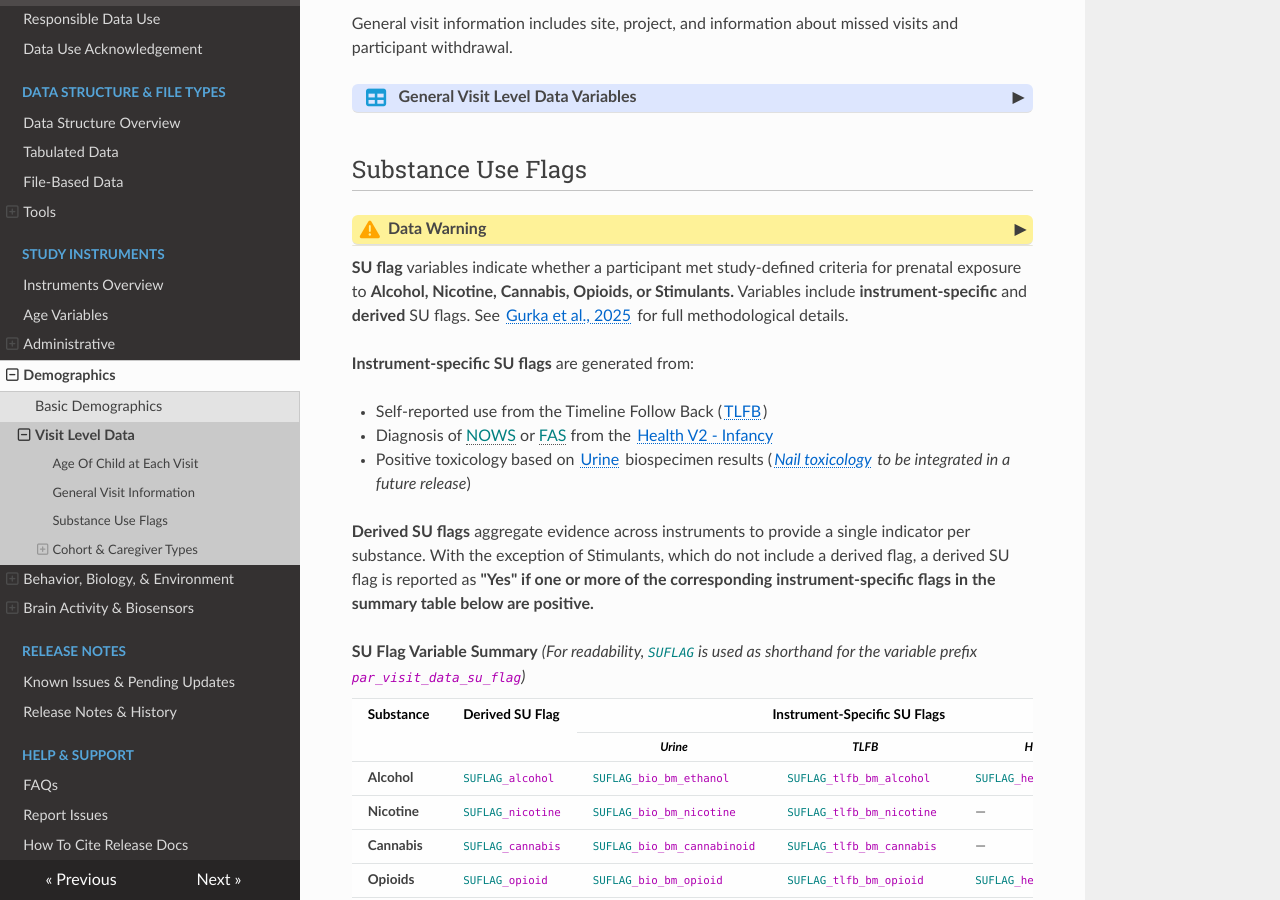
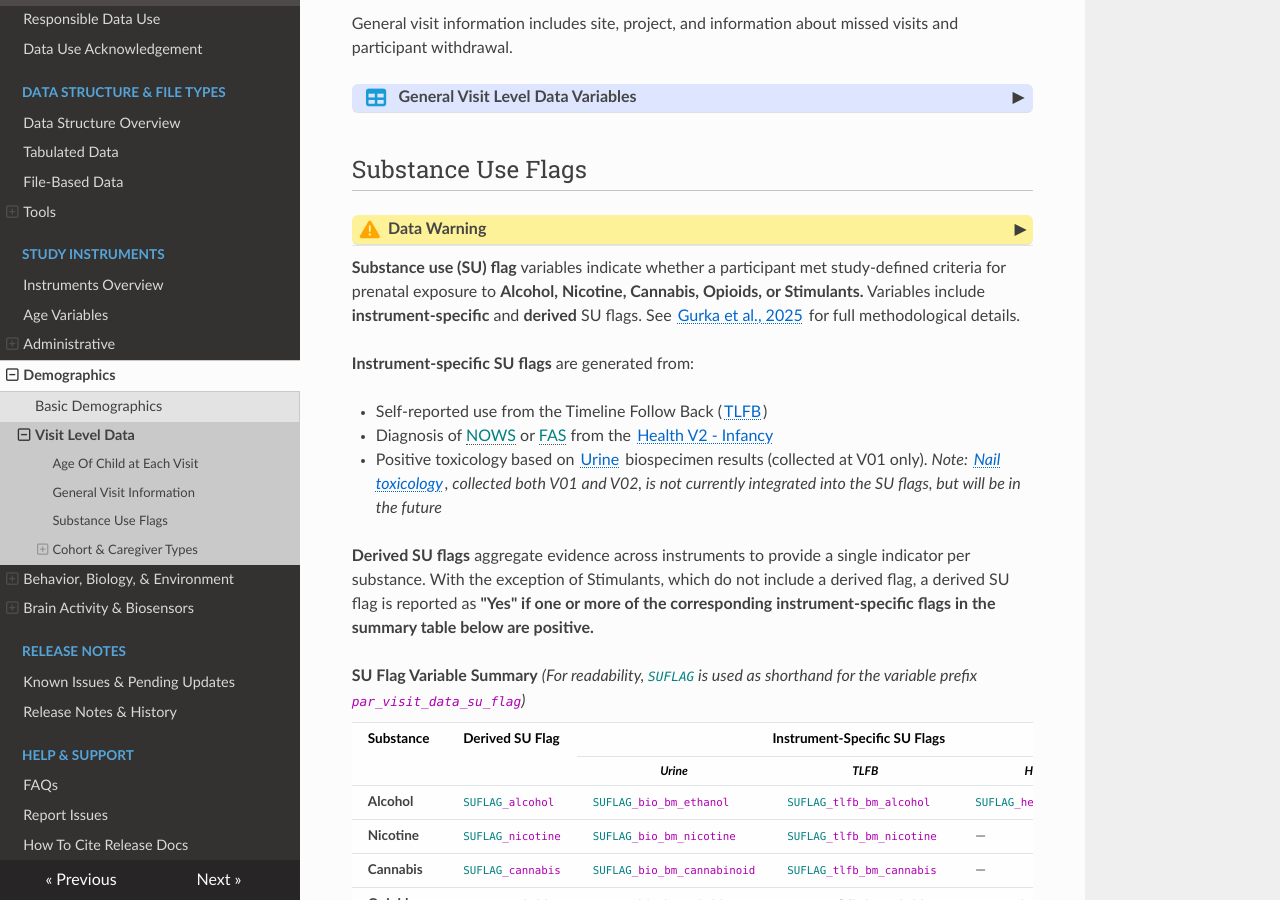
Before and after one commit to nbdc-datahub/hbcd-docs, an MkDocs documentation site: the page built from docs/instruments/demo/visitinfo.md, in a window 1280 px wide and 900 px high, scrolled down 623 px. Built offline with MkDocs 1.6.1, drawn with Linux system fonts in a browser that asks for light colours; nearby versions of some CDN libraries.

Commit message:
finish adding visit info SU flag documentation about using Nails tox results

```diff
--- a/docs/instruments/demo/visitinfo.md
+++ b/docs/instruments/demo/visitinfo.md
@@ -105,13 +105,13 @@ General visit information includes site, project, and information about missed v
 <p>Nail biospecimens are not currently included in the SU flag. Users who wish to add nail results into the categorization (consistent with <a href="https://doi.org/10.1016/j.dcn.2024.101494">Gurka et al., 2025</a>), please include an ‘or’ statement with the following variables within the nail toxicology table (<code>bio_bm_biosample_nails_results</code>) for visits 1 and 2: <code>c_any_cannabinoid_n</code> (cannabis); <code>c_any_opioid_n</code> (opioid); <code>c_ethanol_n</code> (alcohol); <code>c_nicotine_n</code> (nicotine).</p>
 </div>
 
-**SU flag** variables indicate whether a participant met study-defined criteria for prenatal exposure to **Alcohol, Nicotine, Cannabis, Opioids, or Stimulants.** Variables include **instrument-specific** and **derived** SU flags. See [Gurka et al., 2025](https://doi.org/10.1016/j.dcn.2024.101494) for full methodological details.
+**Substance use (SU) flag** variables indicate whether a participant met study-defined criteria for prenatal exposure to **Alcohol, Nicotine, Cannabis, Opioids, or Stimulants.** Variables include **instrument-specific** and **derived** SU flags. See [Gurka et al., 2025](https://doi.org/10.1016/j.dcn.2024.101494) for full methodological details.
 
 **Instrument-specific SU flags** are generated from:
 
  - Self-reported use from the Timeline Follow Back (<a href="../../pregexp/su/tlfb" target="_blank">TLFB</a>)
  - Diagnosis of <span class="tooltip">NOWS<span class="tooltiptext">Neonatal Opioid Withdrawal Syndrome</span></span> or <span class="tooltip">FAS<span class="tooltiptext">Fetal Alcohol Syndrome</span></span> from the <a href="../../pregexp/pex" target="_blank">Health V2 - Infancy</a>
- - Positive toxicology based on <a href="../../biospec/urine" target="_blank">Urine</a> biospecimen results (<i><a href="../../biospec/nails" target="_blank">Nail toxicology</a> to be integrated in a future release</i>)
+ - Positive toxicology based on <a href="../../biospec/urine" target="_blank">Urine</a> biospecimen results (collected at V01 only). <i>Note: <a href="../../biospec/nails" target="_blank">Nail toxicology</a>, collected both V01 and V02, is not currently integrated into the SU flags, but will be in the future</i>
 
  **Derived SU flags** aggregate evidence across instruments to provide a single indicator per substance. With the exception of Stimulants, which do not include a derived flag, a derived SU flag is reported as **"Yes" if one or more of the corresponding instrument-specific flags in the summary table below are positive.**
 
```
